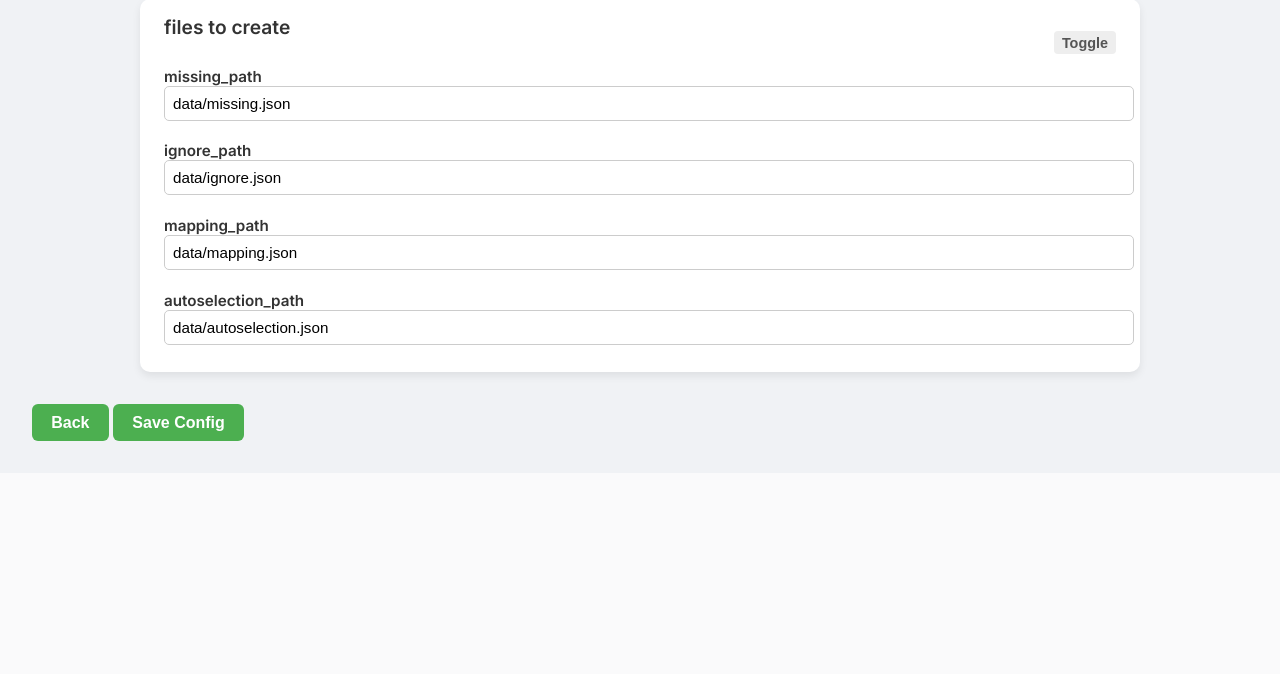
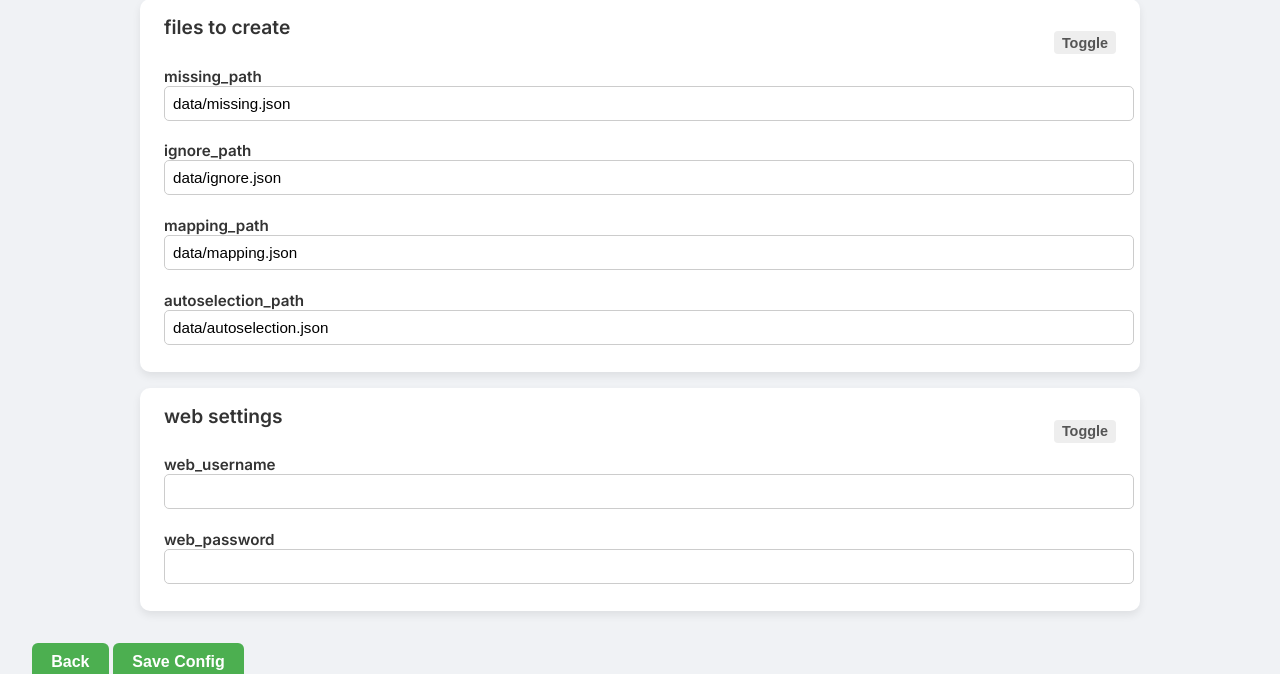
Before and after one commit to TheBirdsAreSpies/LetterboxdToPlex, a Flask app: page /config in a window 1280 px wide. Shown: the part 2367-3041 px from the top of the page. Before the commit the page ends 2808 px from the top, so only its background shows below. Run offline with Flask 3, Linux system fonts and the light colour scheme.

Commit message:
fix(web): add basic auth and mask config secrets

```diff
--- a/config.py
+++ b/config.py
@@ -49,6 +49,10 @@ mapping_path = "data/mapping.json"
 autoselection_path = "data/autoselection.json"
 db_path = "data/ltp.db"
 
+# web settings
+web_username = ""  # set username and password to protect the web interface with basic auth
+web_password = ""
+
 web_mode = False
 
 
--- a/main.py
+++ b/main.py
@@ -1,4 +1,5 @@
 import argparse
+import hmac
 import os
 import json
 import logging
@@ -30,6 +31,21 @@ app = Flask(__name__)
 
 plex = None
 movies = None
+
+SECRET_PLACEHOLDER = "********"
+SECRET_CONFIG_KEYS = {"token", "api_password", "tmdb_api_key", "web_password"}
+EDITABLE_CONFIG_KEYS = {
+    "baseurl", "token",
+    "use_api", "api_username", "api_password", "api_use_2fa_code",
+    "use_playlist_as_watchlist", "use_builtin_watchlist", "sort_by_title", "ignore_words",
+    "ignore_movies_in_existing_watchlist", "include_watched_not_rated",
+    "existing_watchlist_name", "watchlist_name_to_create",
+    "tmdb_use_api", "tmdb_cache", "tmdb_invalidate_cache", "tmdb_invalidate_cache_days", "tmdb_api_key",
+    "tmdb_language_code", "tmdb_release_country_code", "tmdb_release_type",
+    "watchlist_path", "watched_path", "ratings_path",
+    "missing_path", "ignore_path", "mapping_path", "autoselection_path",
+    "web_username", "web_password",
+}
 
 TASK_LOG_LIMIT = 200
 THREAD_TASKS = {"watchlist", "rating"}
@@ -147,6 +163,20 @@ def run_rating(logger, progress_callback=None, auth_code=None):
     logger.name = 'RATING'
     rating.rating(plex, movies, logger, progress_callback)
     return "Updated ratings"
+
+@app.before_request
+def require_auth():
+    if not config.web_username or not config.web_password:
+        return None
+
+    auth = request.authorization
+    if auth \
+            and hmac.compare_digest((auth.username or "").encode(), str(config.web_username).encode()) \
+            and hmac.compare_digest((auth.password or "").encode(), str(config.web_password).encode()):
+        return None
+
+    return Response("Authentication required", 401, {"WWW-Authenticate": 'Basic realm="LetterboxdToPlex"'})
+
 
 @app.route("/")
 def index():
@@ -668,16 +698,31 @@ def config_data():
             value = str(value)
 
         cfg[key] = value
+
+    cfg = {key: value for key, value in cfg.items() if key in EDITABLE_CONFIG_KEYS}
+    for key in SECRET_CONFIG_KEYS:
+        if cfg.get(key):
+            cfg[key] = SECRET_PLACEHOLDER
     return jsonify(cfg)
 
 @app.route("/config/save", methods=["POST"])
 def config_save():
     global plex, movies
     try:
-        cfg = request.get_json()
+        cfg = {key: value for key, value in request.get_json().items() if key in EDITABLE_CONFIG_KEYS}
+        for key in SECRET_CONFIG_KEYS:
+            if cfg.get(key) == SECRET_PLACEHOLDER:  # unchanged masked value
+                cfg[key] = getattr(config, key)
+
+        # keep keys that are only set in the file, e.g. paths that are not editable in the ui
+        stored = {}
+        if os.path.exists(config.config_path):
+            with open(config.config_path, encoding="utf-8") as f:
+                stored = json.load(f)
+        stored.update(cfg)
 
         with open(config.config_path, "w", encoding="utf-8") as f:
-            json.dump(cfg, f, indent=4)
+            json.dump(stored, f, indent=4)
 
         for key, value in cfg.items():
             current_value = getattr(config, key, None)
--- a/templates/config.html
+++ b/templates/config.html
@@ -118,8 +118,10 @@ const sections = {
     "tmdb": ["tmdb_use_api","tmdb_cache","tmdb_invalidate_cache","tmdb_invalidate_cache_days",
              "tmdb_api_key","tmdb_language_code","tmdb_release_country_code","tmdb_release_type"],
     "existing files": ["watchlist_path","watched_path","ratings_path"],
-    "files to create": ["missing_path","ignore_path","mapping_path","autoselection_path"]
+    "files to create": ["missing_path","ignore_path","mapping_path","autoselection_path"],
+    "web settings": ["web_username","web_password"]
 };
+const secretKeys = new Set(["token", "api_password", "tmdb_api_key", "web_password"]);
 
 async function loadConfig() {
     const res = await fetch('/config/data');
@@ -186,7 +188,7 @@ async function loadConfig() {
                 input.value = value.join(', ');
             } else {
                 input = document.createElement('input');
-                input.type = 'text';
+                input.type = secretKeys.has(key) ? 'password' : 'text';
                 input.id = key;
                 input.name = key;
                 input.value = value;
```
Also changed, not shown: README.md.
